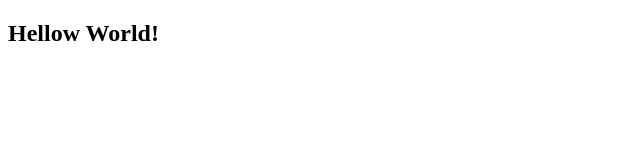
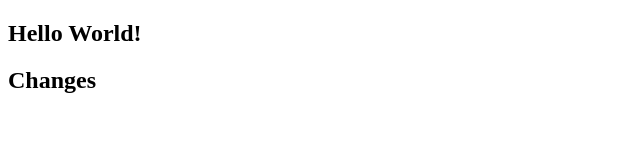
Before and after one commit to Seifer0/my_project, a plain HTML site: page index.html in a window 1280 px wide. Shown: the whole page, without its empty margins (0-640 px from the left). Drawn offline with Linux system fonts and the light colour scheme.

Commit message:
third change

```diff
--- a/index.html
+++ b/index.html
@@ -6,6 +6,7 @@
     <title>My Website</title>
 </head>
 <body>
-    <h2>Hellow World!</h2>
+    <h2>Hello World!</h2>
+    <h2>Changes</h2>
 </body>
 </html>
```
